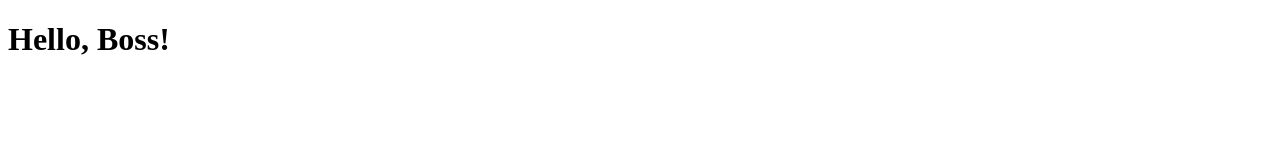
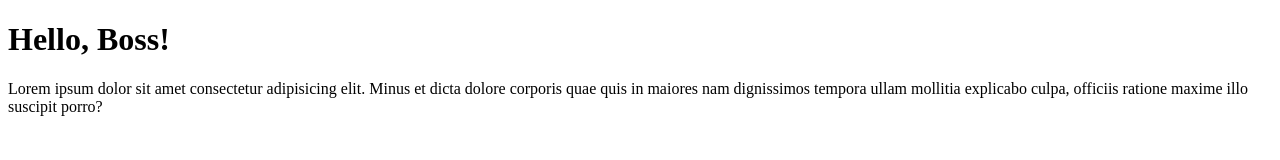
Before and after one commit to nirvanadam/wpu-git-test, a plain HTML site: page index.html in a window 1280 px wide. Drawn offline with Linux system fonts and the light colour scheme.

Commit message:
Menambahkan paragraf

```diff
--- a/index.html
+++ b/index.html
@@ -8,5 +8,6 @@
 </head>
 <body>
     <h1>Hello, Boss!</h1>
+    <p>Lorem ipsum dolor sit amet consectetur adipisicing elit. Minus et dicta dolore corporis quae quis in maiores nam dignissimos tempora ullam mollitia explicabo culpa, officiis ratione maxime illo suscipit porro?</p>
 </body>
 </html>
```
